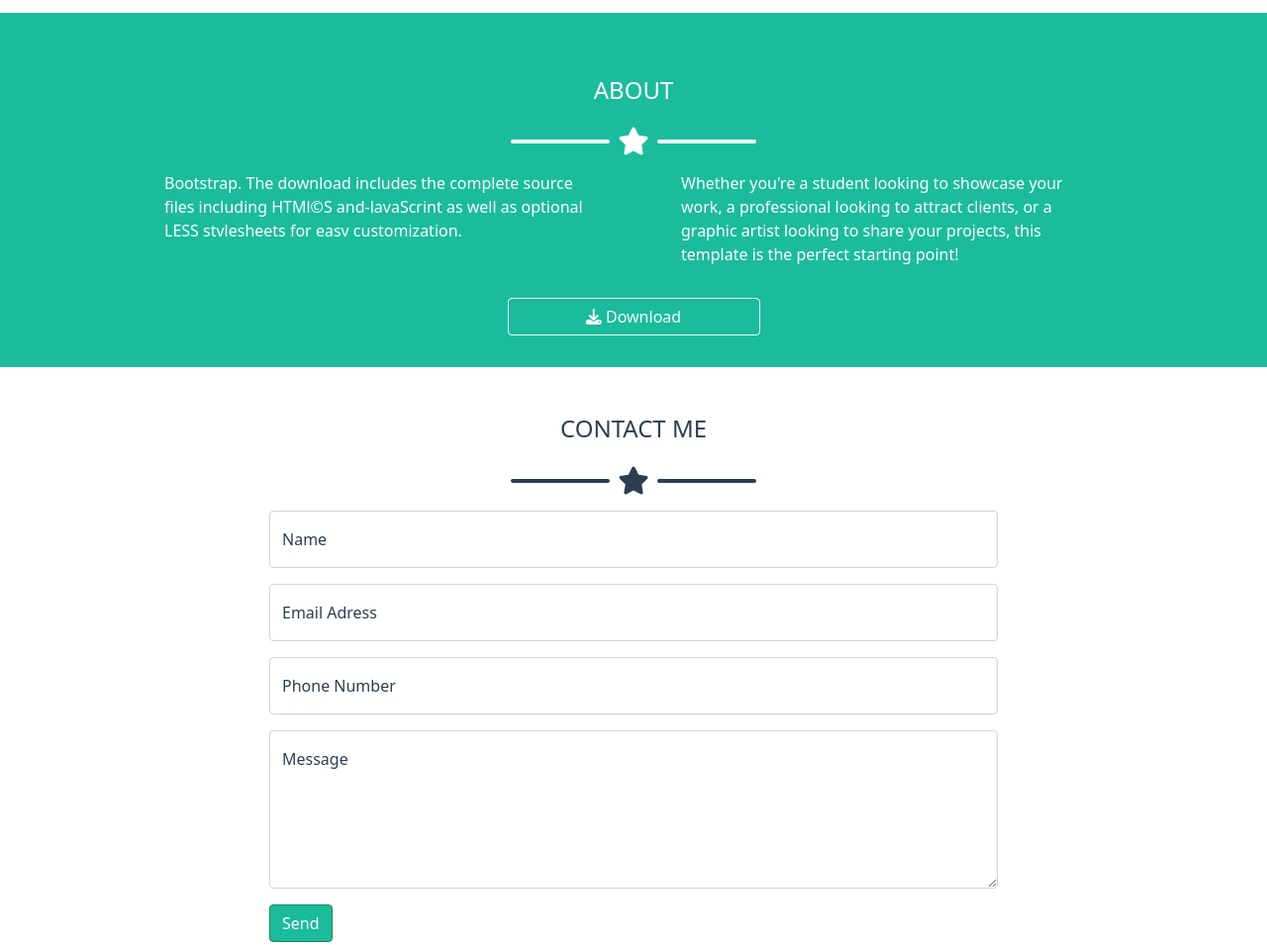
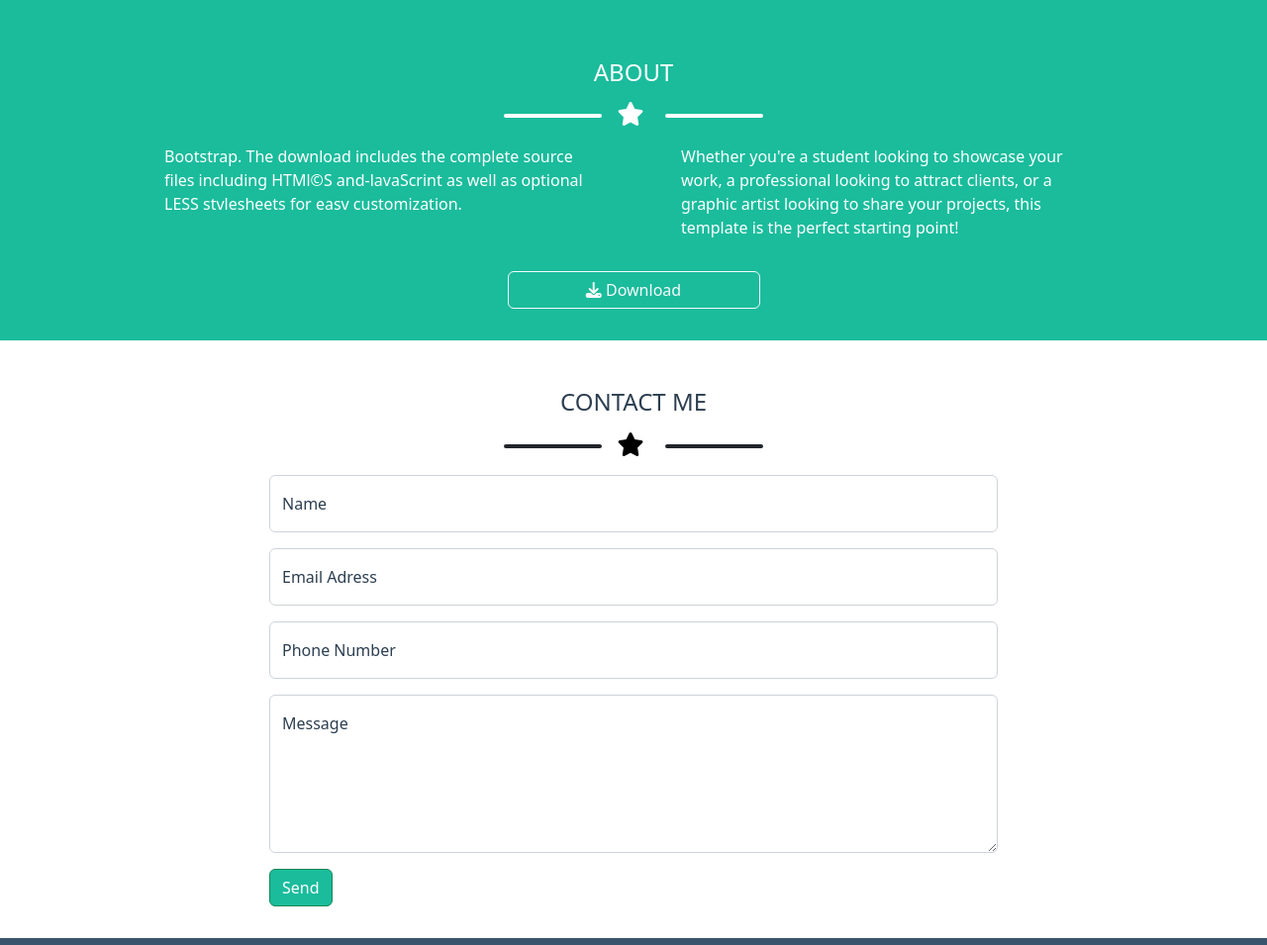
Before and after one commit to LorenzoCastiglion/html-css-bootstrap-freelancer, a plain HTML site: page index.html in a window 1280 px wide. Shown: the part 1332-2287 px from the top of the page at 99% size. Drawn offline with nearby package versions, Linux system fonts and the light colour scheme.

Commit message:
stellina con righe solo bootstrap

```diff
--- a/css/style.css
+++ b/css/style.css
@@ -28,10 +28,6 @@ body {
     background-color: var(--dark-grey);
 }
 
-header{
-    z-index: 999;
-}
-
 /* ! MAIN */
 #hero {
     padding-top: 100px;
@@ -50,51 +46,9 @@ header {
     height: 90px;
     top: 0;
     width: 100%;
+    z-index: 999;
 }
 
-.icon-hero::before{
-    content: '';
-    display: block;
-    width: 100px;
-    height: 0;
-    border: 2px solid var(--white);
-    border-radius: 20px;
-    margin: 0.5rem;
-
-}
-
-.icon-hero::after{
-    content: '';
-    display: block;
-    width: 100px;
-    height: 0;
-    border: 2px solid var(--white);
-    border-radius: 20px;
-    margin: 0.5rem;
-
-}
-
-.icon-b::before{
-    content: '';
-    display: block;
-    width: 100px;
-    height: 0;
-    border: 2px solid var(--black);
-    border-radius: 20px;
-    margin: 0.5rem;
-
-}
-
-.icon-b::after{
-    content: '';
-    display: block;
-    width: 100px;
-    height: 0;
-    border: 2px solid var(--black);
-    border-radius: 20px;
-    margin: 0.5rem;
-
-}
 #cards{
     padding: 0;
 }
--- a/index.html
+++ b/index.html
@@ -5,11 +5,8 @@
     <meta charset="UTF-8">
     <meta http-equiv="X-UA-Compatible" content="IE=edge">
     <meta name="viewport" content="width=device-width, initial-scale=1.0">
-    <link href="https://cdn.jsdelivr.net/npm/bootstrap@5.0.2/dist/css/bootstrap.min.css" rel="stylesheet"
-        integrity="sha384-EVSTQN3/azprG1Anm3QDgpJLIm9Nao0Yz1ztcQTwFspd3yD65VohhpuuCOmLASjC" crossorigin="anonymous">
-    <script src="https://cdn.jsdelivr.net/npm/bootstrap@5.0.2/dist/js/bootstrap.bundle.min.js"
-        integrity="sha384-MrcW6ZMFYlzcLA8Nl+NtUVF0sA7MsXsP1UyJoMp4YLEuNSfAP+JcXn/tWtIaxVXM"
-        crossorigin="anonymous"></script>
+    <link href="https://cdn.jsdelivr.net/npm/bootstrap@5.2.1/dist/css/bootstrap.min.css" rel="stylesheet" integrity="sha384-iYQeCzEYFbKjA/T2uDLTpkwGzCiq6soy8tYaI1GyVh/UjpbCx/TYkiZhlZB6+fzT" crossorigin="anonymous">
+<script src="https://cdn.jsdelivr.net/npm/bootstrap@5.2.1/dist/js/bootstrap.bundle.min.js" integrity="sha384-u1OknCvxWvY5kfmNBILK2hRnQC3Pr17a+RTT6rIHI7NnikvbZlHgTPOOmMi466C8" crossorigin="anonymous"></script>
     <link rel="stylesheet" href="https://cdnjs.cloudflare.com/ajax/libs/font-awesome/6.2.0/css/all.min.css"
         integrity="sha512-xh6O/CkQoPOWDdYTDqeRdPCVd1SpvCA9XXcUnZS2FmJNp1coAFzvtCN9BmamE+4aHK8yyUHUSCcJHgXloTyT2A=="
         crossorigin="anonymous" referrerpolicy="no-referrer" />
@@ -52,10 +49,12 @@
                     <div class="col-auto text-center">
                         <img  src="./img/avatar.svg" alt="avatar" class="avatar mb-4">
                         <h1 class="text-uppercase text-white">Start Bootstrap</h1>
-                        <div class="icon-hero d-flex justify-content-center align-items-center p-3 fs-3">
-
-                            <i class="fa-solid fa-star text-white fs-3"></i>
-
+                        <div class=" m-auto col-8 my-3 ">
+                            <div class="row justify-content-center align-items-center">
+                                <hr class=" m-0 col-3 border border-2  border-white rounded  opacity-100">
+                                <div class="col-1 p-0 mx-2 "><i class="fa-solid fa-star fs-4 text-white"></i></div>
+                                <hr class=" m-0 col-3 border border-2 border-white rounded opacity-100">
+                            </div>
                         </div>
                         <h2 class="text-uppercase text-white fs-5 pb-3"> graphic artist - web designer - illustrator
                         </h2>
@@ -74,8 +73,12 @@
 
                     <div>
                         <h2 class="text-uppercase text-center fs-4 pt-5"> portfolio</h2>
-                        <div class="icon-b d-flex justify-content-center align-items-center p-3 fs-3">
-                            <i class="fa-solid fa-star"></i>
+                        <div class=" m-auto col-4 text-black my-3">
+                            <div class="row justify-content-center align-items-center">
+                                <hr class=" m-0 col-3 border border-2  border-dark rounded  opacity-100 ">
+                                <div class="col-1 p-0 mx-3 "><i class="fa-solid fa-star fs-4 "></i></div>
+                                <hr class=" m-0 col-3 border border-2 border-dark rounded opacity-100 ">
+                            </div>
                         </div>
                     </div>
 
@@ -119,8 +122,12 @@
 
                     <div>
                         <h2 class="text-uppercase text-center fs-4 pt-5 text-white"> about</h2>
-                        <div class="icon-hero d-flex justify-content-center align-items-center p-3 fs-3">
-                            <i class="fa-solid fa-star text-white"></i>
+                        <div class=" m-auto col-4 my-3 ">
+                            <div class="row justify-content-center align-items-center">
+                                <hr class=" m-0 col-3 border border-2  border-white rounded  opacity-100">
+                                <div class="col-1 p-0 mx-3 "><i class="fa-solid fa-star fs-4 text-white"></i></div>
+                                <hr class=" m-0 col-3 border border-2 border-white rounded opacity-100">
+                            </div>
                         </div>
                     </div>
 
@@ -152,8 +159,12 @@
 
                     <div>
                         <h2 class="text-uppercase text-center fs-4 pt-5 "> contact me</h2>
-                        <div class="icon-b d-flex justify-content-center align-items-center p-3 fs-3">
-                            <i class="fa-solid fa-star "></i>
+                        <div class=" m-auto col-4 text-black my-3">
+                            <div class="row justify-content-center align-items-center">
+                                <hr class=" m-0 col-3 border border-2  border-dark rounded  opacity-100 ">
+                                <div class="col-1 p-0 mx-3 "><i class="fa-solid fa-star fs-4 "></i></div>
+                                <hr class=" m-0 col-3 border border-2 border-dark rounded opacity-100 ">
+                            </div>
                         </div>
                     </div>
 
@@ -252,17 +263,20 @@
                 </div>
         </div>
 
-        <div id="footer-bottom" class="bg-dark-grey">
+        <div id="footer-bottom" class=" bg-dark-grey">
             <div class="container-md text-center text-white py-5">
                 <p> Copyright &#169; Your Website 2019</p>
 
 
-                <div class="row justify-content-center align-items-center">
-                    <hr class=" m-0 col-1 border border-3  border-danger rounded">
-                    <div class="col-1 p-0 "><i class="fa-solid fa-star fs-4"></i></div>
-                    <hr class=" m-0 col-1 border border-3 border-danger rounded">
+                <div class=" m-auto col-4 ">
+                    <div class="row justify-content-center align-items-center">
+                        <hr class=" m-0 col-3 border border-2  border-white rounded  opacity-100">
+                        <div class="col-1 p-0 mx-3 "><i class="fa-solid fa-star fs-4 "></i></div>
+                        <hr class=" m-0 col-3 border border-2 border-white rounded opacity-100">
+                    </div>
+                </div>
 
-                </div>
+
 
             </div>
         </div>
```
